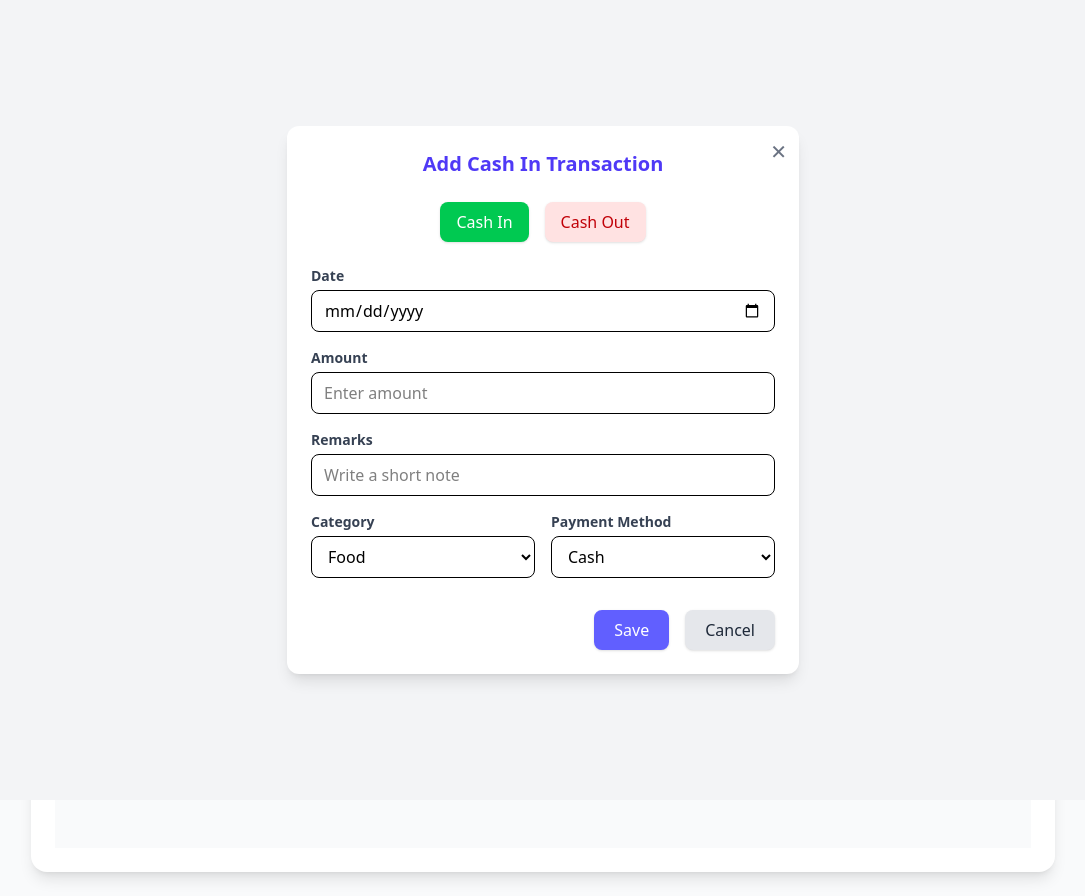
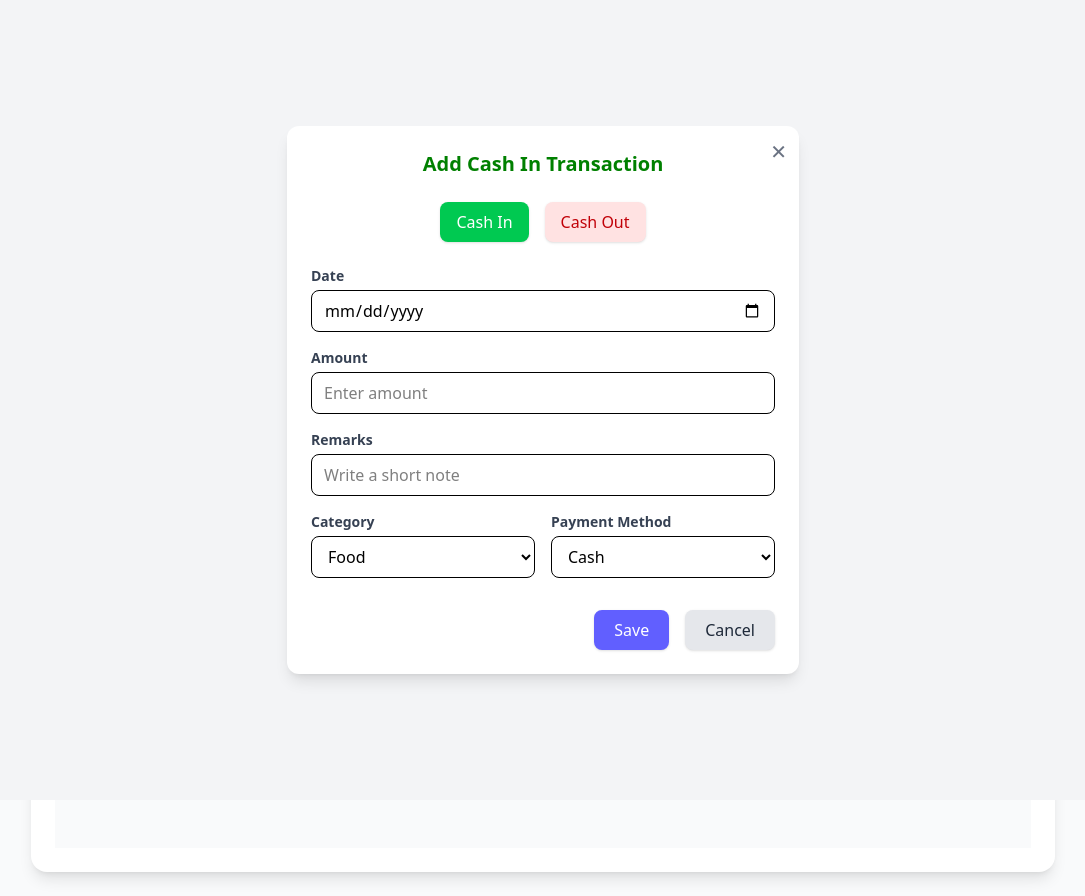
Before and after one commit to abhikumar11/cashbook, a React (Vite) app: page / in a window 1280 px wide. Both pictures are taken after a click on the button "Add Transaction". Shown: the whole page, without its empty margins (97-1182 px from the left). Built offline with nearby package versions, Linux system fonts and the light colour scheme.

Commit message:
initial commit

```diff
--- a/src/components/Cashbook.jsx
+++ b/src/components/Cashbook.jsx
@@ -24,7 +24,7 @@ const Cashbook = () => {
       <div className="max-w-xl mx-auto text-center">
         <h1 className="text-3xl font-bold text-indigo-600 mb-8">Cashbook</h1>
 
-        {/* Open Modal Button */}
+
         <button
           onClick={() => setIsOpen(true)}
           className="bg-indigo-500 hover:bg-indigo-600 text-white px-6 py-3 rounded-lg shadow"
@@ -33,7 +33,6 @@ const Cashbook = () => {
         </button>
       </div>
 
-      {/* Modal */}
       {isOpen && (
         <div className="fixed inset-0 flex items-center justify-center z-50 bg-gray-100">
           <div className="bg-white rounded-xl shadow-lg w-full max-w-lg p-6 relative">
@@ -45,11 +44,10 @@ const Cashbook = () => {
               ✕
             </button>
 
-            <h2 className="text-xl font-bold text-center text-indigo-600 mb-6">
+            <h2 style={{color:type==="Cash In"?"green":"red"}} className="text-xl font-bold text-center  mb-6">
               Add {type} Transaction
             </h2>
 
-            {/* Toggle */}
             <div className="flex justify-center gap-4 mb-6">
               <button
                 onClick={() => setType("Cash In")}
@@ -73,9 +71,8 @@ const Cashbook = () => {
               </button>
             </div>
 
-            {/* Form */}
             <form onSubmit={handleSubmit} className="space-y-4">
-              {/* Date */}
+
               <div>
                 <label className="block text-sm font-semibold text-gray-700 mb-1">
                   Date
@@ -88,7 +85,7 @@ const Cashbook = () => {
                 />
               </div>
 
-              {/* Amount */}
+
               <div>
                 <label className="block text-sm font-semibold text-gray-700 mb-1">
                   Amount
@@ -102,7 +99,7 @@ const Cashbook = () => {
                 />
               </div>
 
-              {/* Remarks */}
+
               <div>
                 <label className="block text-sm font-semibold text-gray-700 mb-1">
                   Remarks
@@ -116,7 +113,6 @@ const Cashbook = () => {
                 />
               </div>
 
-              {/* Category + Payment */}
               <div className="grid grid-cols-2 gap-4">
                 <div>
                   <label className="block text-sm font-semibold text-gray-700 mb-1">
@@ -142,7 +138,7 @@ const Cashbook = () => {
                 </div>
               </div>
 
-              {/* Buttons */}
+
               <div className="flex justify-end gap-4 pt-4">
                 <button
                   type="submit"
--- a/src/components/List.jsx
+++ b/src/components/List.jsx
@@ -18,7 +18,7 @@ const List = () => {
     <div className="max-w-5xl mx-auto mt-8 p-6 bg-white rounded-2xl shadow-lg">
       <h1 className="text-2xl font-bold text-gray-800 mb-6">💰 Expense History</h1>
 
-      {/* Summary Section */}
+
       <div className="flex flex-wrap gap-6 mb-6">
         <div className="flex-1 p-4 bg-green-50 rounded-lg shadow-sm border border-green-200">
           <p className="text-sm text-green-700 font-medium">Total Cash In</p>
```
